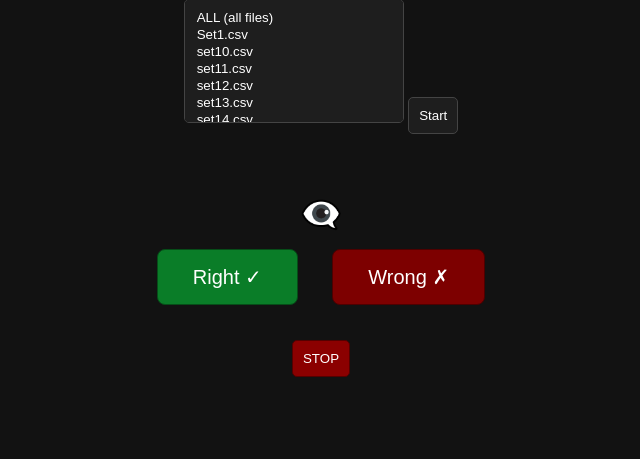
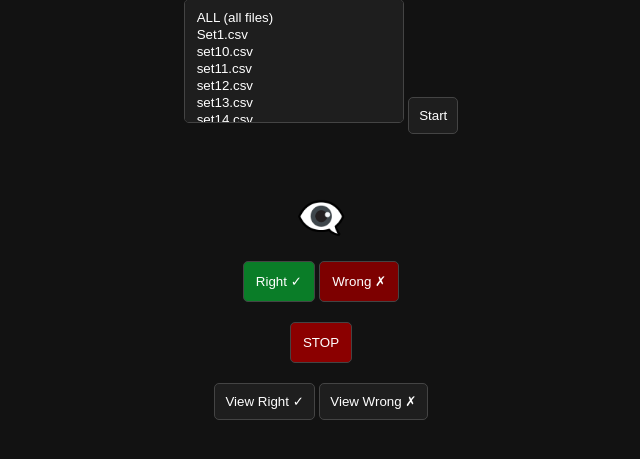
Before and after one commit to Yakuza2713/GREWordTool, a Flask app: page / in a window 1280 px wide. Shown: the part 143-602 px from the top of the page, without its empty margins (319-959 px from the left). Run offline with Flask 3, Linux system fonts and the light colour scheme.

Commit message:
Add files via upload

```diff
--- a/app.py
+++ b/app.py
@@ -1,73 +1,55 @@
 import os
 import csv
 import glob
-import datetime
 import random
 from flask import Flask, render_template, request, jsonify
 
 app = Flask(__name__)
 
-# GRE folder inside project root
 GRE_DIR = os.path.join(os.getcwd(), "GRE")
 
-# RESULTS folder in project root
+# ONE SINGLE RESULTS folder
 RESULT_DIR = os.path.join(os.getcwd(), "results")
 if not os.path.exists(RESULT_DIR):
     os.makedirs(RESULT_DIR)
 
+RIGHT_CSV = os.path.join(RESULT_DIR, "right.csv")
+WRONG_CSV = os.path.join(RESULT_DIR, "wrong.csv")
+
 
 def load_words(selection):
-    """
-    selection can be:
-      - "ALL"
-      - list of filenames like ["set10.csv", "set11.csv"]
-    """
-
-    # Determine files to load
+    """Load and randomize words from selected files."""
     if selection == "ALL":
         files = glob.glob(os.path.join(GRE_DIR, "*.csv"))
     else:
         files = [os.path.join(GRE_DIR, f) for f in selection]
 
     words = []
-    seen = set()  # To remove duplicates across files
+    seen = set()
 
     for file in files:
         if not os.path.exists(file):
             continue
-
         with open(file, encoding="utf-8") as f:
             reader = csv.reader(f)
-            try:
-                next(reader)  # Skip header
-            except StopIteration:
-                continue
-
+            next(reader, None)
             for row in reader:
-                if len(row) == 0:
+                if not row or not row[0].strip():
                     continue
 
                 word = row[0].strip()
-                if not word:
-                    continue
+                meaning = ", ".join(c.strip() for c in row[1:] if c.strip())
 
-                if word in seen:
-                    continue  # Skip duplicate word in this session
+                if word not in seen:
+                    words.append({"word": word, "meaning": meaning})
+                    seen.add(word)
 
-                # Combine all other columns as meaning
-                meaning = ", ".join([c.strip() for c in row[1:] if c.strip()])
-
-                words.append({"word": word, "meaning": meaning})
-                seen.add(word)
-
-    # Shuffle for random order
     random.shuffle(words)
     return words
 
 
 @app.route("/")
 def home():
-    # List all CSV files in GRE folder
     files = [os.path.basename(f) for f in glob.glob(os.path.join(GRE_DIR, "*.csv"))]
     files.sort()
     return render_template("index.html", files=files)
@@ -75,10 +57,6 @@ def home():
 
 @app.post("/start")
 def start():
-    """
-    Receives: files="ALL" or "set10.csv,set12.csv"
-    Returns: list of words, total count, session folder name
-    """
     raw = request.form["files"]
 
     if raw == "ALL":
@@ -87,34 +65,23 @@ def start():
         selection = [x.strip() for x in raw.split(",") if x.strip()]
 
     words = load_words(selection)
-    total = len(words)
 
-    timestamp = datetime.datetime.now().strftime("%Y%m%d_%H%M%S")
-    session_name = f"session_{timestamp}"
-    session_path = os.path.join(RESULT_DIR, session_name)
-    os.makedirs(session_path)
+    # DELETE previous right/wrong CSV to start fresh
+    if os.path.exists(RIGHT_CSV):
+        os.remove(RIGHT_CSV)
+    if os.path.exists(WRONG_CSV):
+        os.remove(WRONG_CSV)
 
-    return jsonify({
-        "words": words,
-        "total": total,
-        "session": session_name
-    })
+    return jsonify({"words": words, "total": len(words)})
 
 
 @app.post("/save_result")
 def save_result():
-    """
-    Save each word into right.csv or wrong.csv inside session folder
-    """
-    session = request.form["session"]
     word = request.form["word"]
     meaning = request.form["meaning"]
-    status = request.form["status"]  # right / wrong
+    status = request.form["status"]
 
-    session_path = os.path.join(RESULT_DIR, session)
-    file_path = os.path.join(session_path, f"{status}.csv")
-
-    # Write header only once
+    file_path = RIGHT_CSV if status == "right" else WRONG_CSV
     write_header = not os.path.exists(file_path)
 
     with open(file_path, "a", encoding="utf-8", newline="") as f:
@@ -126,5 +93,23 @@ def save_result():
     return "OK"
 
 
+@app.get("/get_results")
+def get_results():
+    file = request.args.get("file")  # right / wrong
+    csv_path = RIGHT_CSV if file == "right" else WRONG_CSV
+
+    if not os.path.exists(csv_path):
+        return jsonify([])
+
+    rows = []
+    with open(csv_path, encoding="utf-8") as f:
+        reader = csv.reader(f)
+        next(reader, None)
+        for row in reader:
+            rows.append({"word": row[0], "meaning": row[1]})
+
+    return jsonify(rows)
+
+
 if __name__ == "__main__":
     app.run(debug=True)
--- a/templates/index.html
+++ b/templates/index.html
@@ -21,50 +21,35 @@ select, button {
 #fileSelect {
     min-width: 220px;
 }
-#wordBox {
-    margin-top: 60px;
-    font-size: 40px;
-    font-weight: bold;
-}
-#meaningBox {
-    margin-top: 20px;
-    font-size: 22px;
-    color: #cfcfcf;
-    display: none;
-}
-.icon {
-    cursor: pointer;
-    font-size: 34px;
-    margin-top: 15px;
-}
-.btn-row button {
-    margin: 15px;
-    padding: 15px 35px;
-    font-size: 20px;
-    cursor: pointer;
-    border-radius: 8px;
-}
-#rightBtn {
-    background: #0a7d28;
-    border: 1px solid #064d18;
-}
-#wrongBtn {
-    background: #7d0000;
-    border: 1px solid #4d0000;
-}
-#stopBtn {
-    background: #8b0000;
-    border: 1px solid #550000;
-    margin-top: 20px;
-}
 #counter {
     position: absolute;
     top: 20px;
     right: 30px;
     font-size: 18px;
-    color: #e0e0e0;
     text-align: right;
     line-height: 1.4;
+}
+#wordBox {
+    margin-top: 60px;
+    font-size: 70px;     /* BIGGER WORD */
+    font-weight: bold;
+}
+#meaningBox {
+    margin-top: 20px;
+    font-size: 24px;
+    color: #cfcfcf;
+    display: none;
+}
+#resultsBox {
+    display:none;
+    margin-top:20px;
+    padding:20px;
+    background:#1d1d1d;
+    border:1px solid #444;
+    border-radius:10px;
+    max-width: 800px;
+    margin-left:auto;
+    margin-right:auto;
 }
 </style>
 </head>
@@ -88,40 +73,41 @@ select, button {
 
 <div id="wordBox"></div>
 
-<!-- Professional eye icon -->
-<div class="icon" onclick="toggleMeaning()">👁️‍🗨️</div>
+<div onclick="toggleMeaning()" style="font-size:40px; cursor:pointer; margin-top:10px;">
+    👁️‍🗨️
+</div>
 
 <div id="meaningBox"></div>
 
-<div class="btn-row">
-    <button id="rightBtn" onclick="mark('right')">Right ✓</button>
-    <button id="wrongBtn" onclick="mark('wrong')">Wrong ✗</button>
+<div style="margin-top:20px;">
+    <button onclick="mark('right')" style="padding:12px; background:#0a7d28;">Right ✓</button>
+    <button onclick="mark('wrong')" style="padding:12px; background:#7d0000;">Wrong ✗</button>
 </div>
 
-<button id="stopBtn" onclick="stopSession()">STOP</button>
+<button onclick="stopSession()" style="margin-top:20px; padding:12px; background:#8b0000;">STOP</button>
+
+<div style="margin-top:20px;">
+    <button onclick="viewResults('right')">View Right ✓</button>
+    <button onclick="viewResults('wrong')">View Wrong ✗</button>
+</div>
+
+<div id="resultsBox"></div>
+
 
 <script>
 let words = [];
 let index = 0;
-let session = "";
 let active = false;
 let totalWords = 0;
 let rightCount = 0;
 let wrongCount = 0;
+let lastOpened = "";  // tracks which results panel is open
 
 function startSession() {
     const select = document.getElementById("fileSelect");
     const selected = Array.from(select.selectedOptions).map(o => o.value);
 
-    if (selected.length === 0) {
-        alert("Please select at least one set or ALL.");
-        return;
-    }
-
-    let filesValue = "ALL";
-    if (!selected.includes("ALL")) {
-        filesValue = selected.join(",");
-    }
+    let filesValue = selected.includes("ALL") ? "ALL" : selected.join(",");
 
     fetch("/start", {
         method: "POST",
@@ -131,58 +117,39 @@ function startSession() {
     .then(data => {
         words = data.words;
         totalWords = data.total;
-        session = data.session;
+
         index = 0;
         rightCount = 0;
         wrongCount = 0;
+        active = true;
 
-        if (totalWords === 0) {
-            active = false;
-            document.getElementById("wordBox").innerHTML = "";
-            document.getElementById("meaningBox").innerHTML = "";
-            document.getElementById("counter").innerHTML = "";
-            alert("No words found for the selected files.");
-            return;
-        }
-
-        active = true;
         updateCounter();
         showWord();
     });
 }
 
 function showWord() {
-    if (!active) return;
     document.getElementById("wordBox").innerHTML = words[index].word;
     document.getElementById("meaningBox").innerHTML = words[index].meaning;
     document.getElementById("meaningBox").style.display = "none";
 }
 
 function toggleMeaning() {
-    if (!active) return;
     const box = document.getElementById("meaningBox");
-    box.style.display = (box.style.display === "none") ? "block" : "none";
+    box.style.display = box.style.display === "none" ? "block" : "none";
 }
 
 function mark(status) {
     if (!active) return;
 
-    const w = words[index];
+    if (status === "right") rightCount++;
+    else wrongCount++;
 
-    // Update local counts
-    if (status === "right") {
-        rightCount++;
-    } else if (status === "wrong") {
-        wrongCount++;
-    }
-
-    // Save to backend
     fetch("/save_result", {
         method: "POST",
         body: new URLSearchParams({
-            session,
-            word: w.word,
-            meaning: w.meaning,
+            word: words[index].word,
+            meaning: words[index].meaning,
             status: status
         })
     });
@@ -192,33 +159,57 @@ function mark(status) {
 
     if (index >= words.length) {
         active = false;
-        alert("Done! Results saved in ./results/" + session);
+        alert("Done!");
         return;
     }
     showWord();
 }
 
 function stopSession() {
-    if (!active) {
-        alert("No active session.");
+    active = false;
+    alert("Stopped.");
+}
+
+function updateCounter() {
+    document.getElementById("counter").innerHTML =
+        `${index} / ${totalWords} words done<br>` +
+        `Right - ${rightCount}<br>` +
+        `Wrong - ${wrongCount}`;
+}
+
+function viewResults(type) {
+    const box = document.getElementById("resultsBox");
+
+    // Collapse if same button clicked again
+    if (lastOpened === type && box.style.display === "block") {
+        box.style.display = "none";
+        lastOpened = "";
         return;
     }
 
-    active = false;
-    alert("Session stopped. Results saved in ./results/" + session);
+    lastOpened = type; // set new open panel
 
-    document.getElementById("wordBox").innerHTML = "";
-    document.getElementById("meaningBox").innerHTML = "";
-    document.getElementById("counter").innerHTML = "";
-}
+    fetch(`/get_results?file=${type}`)
+        .then(res => res.json())
+        .then(rows => {
+            let html = `<h3>${type.toUpperCase()} WORDS</h3>`;
+            if (rows.length === 0) {
+                html += "<p>No entries yet.</p>";
+            } else {
+                html += "<table style='margin:auto; color:white; border-collapse:collapse;'>";
+                html += "<tr><th>Word</th><th>Meaning</th></tr>";
+                rows.forEach(r => {
+                    html += `<tr>
+                        <td style='padding:6px;border-top:1px solid #444'>${r.word}</td>
+                        <td style='padding:6px;border-top:1px solid #444'>${r.meaning}</td>
+                    </tr>`;
+                });
+                html += "</table>";
+            }
 
-function updateCounter() {
-    if (!active) return;
-    const done = index; // words answered so far
-    document.getElementById("counter").innerHTML =
-        `${done} / ${totalWords} words done<br>` +
-        `Right - ${rightCount}<br>` +
-        `Wrong - ${wrongCount}`;
+            box.style.display = "block";
+            box.innerHTML = html;
+        });
 }
 </script>
 
```
